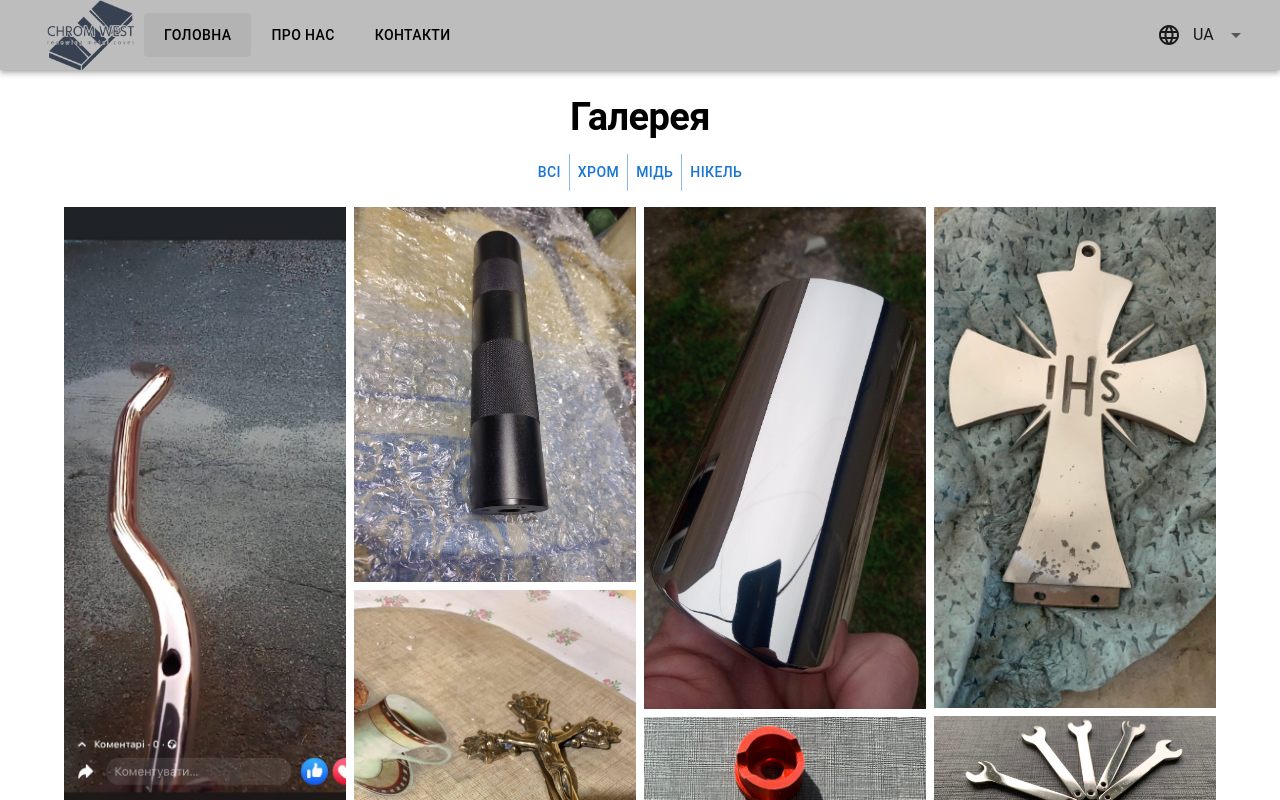
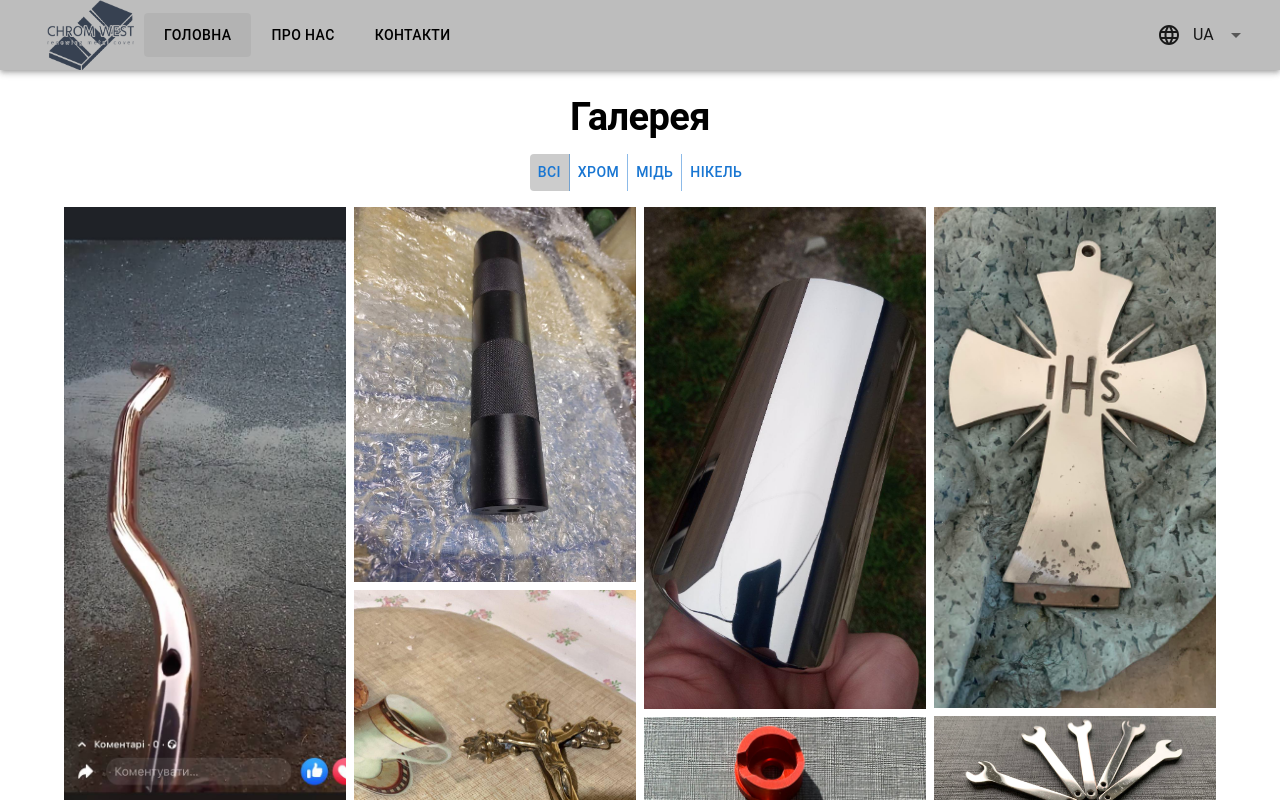
Before and after one commit to DimaBeley/ChromWest, a React (Create React App) app: page / in a window 1280 px wide. Shown: the top 800 px of the page. Built offline with nearby package versions, Linux system fonts and the light colour scheme.

Commit message:
fix bug with bg

```diff
--- a/src/components/Home/Home.js
+++ b/src/components/Home/Home.js
@@ -3,7 +3,6 @@ import { useTranslation } from 'react-i18next'
 import { Container, Box, ImageListItem, ImageList, Typography, Modal, ButtonGroup, Button } from '@mui/material'
 import { allImages } from './galleryImages'
 import { IMAGE_TYPES } from '../../constants/imageTypes'
-import styles from './Home.module.scss'
 
 // TODO uninstall swiper
 export const Home = () => {
@@ -22,10 +21,10 @@ export const Home = () => {
   }
 
   const [open, setOpen] = useState(null)
-  const [filter, setFilter] = useState(null)
+  const [imageFilter, setFilter] = useState(null)
   const handleOpen = (id) => setOpen(id)
   const handleClose = () => setOpen(null)
-  const filtredImageList = (arr, filterType) => {
+  const filteredImageList = (arr, filterType) => {
     return filterType ? arr.filter(item => item.type === filterType) : arr
   }
 
@@ -41,23 +40,25 @@ export const Home = () => {
       </Box>
       <Box sx={{ marginTop: '15px', textAlign: 'center' }}>
         <ButtonGroup variant="text" aria-label="Image Filter">
-          <Button className={filter === null ? styles.activeButton : ''}
+          <Button style={{ backgroundColor: `${imageFilter === null ? 'rgba(0, 0, 0, 0.2)' : ''}` }}
                   onClick={() => setFilter(null)}
           >
             {t('all')}
           </Button>
           <Button onClick={() => setFilter(IMAGE_TYPES.chrome)}
-                  className={filter === IMAGE_TYPES.chrome ? styles.activeButton : ''}
+                  style={{ backgroundColor: `${imageFilter === IMAGE_TYPES.chrome ? 'rgba(0, 0, 0, 0.2)' : ''}` }}
           >
             {t('chrome')}
           </Button>
           <Button onClick={() => setFilter(IMAGE_TYPES.copper)}
-                  className={filter === IMAGE_TYPES.copper ? styles.activeButton : ''}
+                  style={{ backgroundColor: `${imageFilter === IMAGE_TYPES.copper ? 'rgba(0, 0, 0, 0.2)' : ''}` }}
+
           >
             {t('copper')}
           </Button>
           <Button onClick={() => setFilter(IMAGE_TYPES.nickel)}
-                  className={filter === IMAGE_TYPES.nickel ? styles.activeButton : ''}
+                  style={{ backgroundColor: `${imageFilter === IMAGE_TYPES.nickel ? 'rgba(0, 0, 0, 0.2)' : ''}` }}
+
           >
             {t('nickel')}
           </Button>
@@ -65,7 +66,7 @@ export const Home = () => {
       </Box>
       <Box sx={{ width: '100%', alignItems: 'center' }}>
         <ImageList variant="masonry" cols={4} gap={8}>
-          {filtredImageList(allImages, filter).map((item) => (
+          {filteredImageList(allImages, imageFilter).map((item) => (
               <>
                 <ImageListItem key={item.img} onClick={() => handleOpen(item.img)} sx={{ overflow: 'hidden' }}>
                   <img
```
